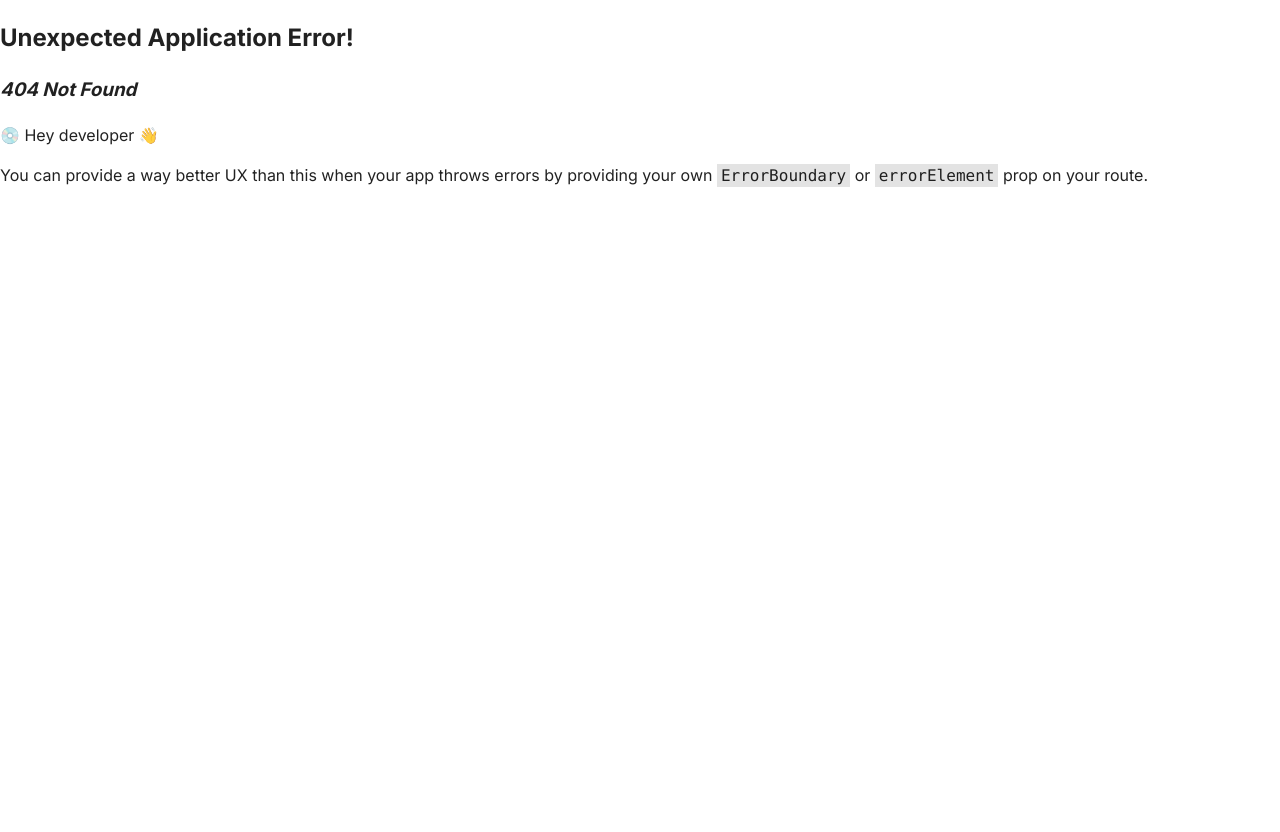
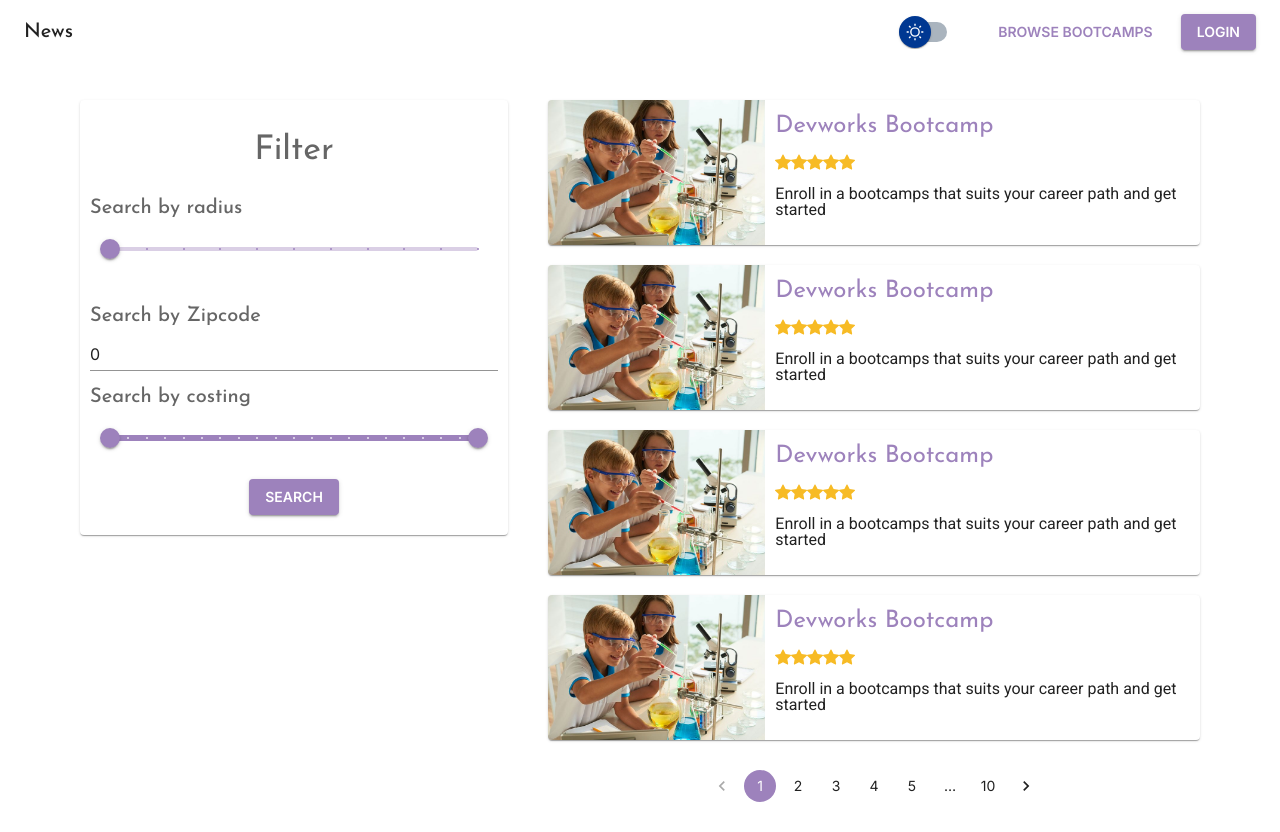
Before and after one commit to GolamMuid/DevTrain, a React (Create React App) app: page /bootcamps in a window 1280 px wide. Before the commit this address had no page. Before the commit the page ends 800 px from the top, so only its background shows below. Built offline with nearby package versions, Linux system fonts and the light colour scheme; a web font is replaced by a local one.

Commit message:
added tmp

```diff
--- /dev/null
+++ b/src/components/bootcamps/BootcampCard.js
@@ -0,0 +1,69 @@
+import styled from "@emotion/styled";
+import { Card, Typography } from "@mui/material";
+import { Box } from "@mui/system";
+import React from "react";
+import { BsStarFill } from "react-icons/bs";
+
+function BootcampCard() {
+	const BootcampCard = styled(Card)(({ theme }) => ({
+		marginBottom: "20px",
+		maxWidth: "100%",
+		"& img": {
+			maxWidth: "100%",
+			maxHeight: "300px",
+			objectFit: "contain",
+			borderRadius: "4px",
+			transition: "all 0.3s ease",
+			margin: "auto",
+			transform: "scale(1.1)",
+		},
+		"&:hover": {
+			"& img": {
+				transform: "scale(1.2)",
+			},
+		},
+	}));
+
+	return (
+		<BootcampCard>
+			<Box display="grid" gridTemplateColumns="1fr 2fr">
+				<Box
+					overflow="hidden"
+					display="flex"
+					alignItems="center"
+					justifyContent="center"
+					padding={{ xs: "0 10px", md: "0" }}
+				>
+					<img
+						src={`${process.env.PUBLIC_URL}/assets/images/class.jpg`}
+						alt="Bootcamp"
+					/>
+				</Box>
+				<Box padding="10px">
+					<Typography variant="h5" color="primary" padding="0 0 10px">
+						Devworks Bootcamp
+					</Typography>
+					<Typography color="warning.main">
+						<BsStarFill />
+						<BsStarFill />
+						<BsStarFill />
+						<BsStarFill />
+						<BsStarFill />
+					</Typography>
+					<Typography
+						fontFamily="Roboto"
+						fontWeight="400"
+						fontSize={{ xs: "1rem" }}
+						lineHeight="1"
+						color="text.primary"
+						padding="10px 0 0"
+					>
+						Enroll in a bootcamps that suits your career path and get started
+					</Typography>
+				</Box>
+			</Box>
+		</BootcampCard>
+	);
+}
+
+export default BootcampCard;
--- /dev/null
+++ b/src/components/bootcamps/Bootcamps.js
@@ -0,0 +1,127 @@
+import {
+	Button,
+	Card,
+	Pagination,
+	Paper,
+	Slider,
+	Stack,
+	TextField,
+	Typography,
+} from "@mui/material";
+import { Box } from "@mui/system";
+import React, { useState } from "react";
+import Container from "../../layouts/container/Container";
+import BootcampCard from "./BootcampCard";
+
+function Bootcamps() {
+	const [radiusValue, setRadiusValue] = useState(0);
+	const [zipValue, setZipValue] = useState(0);
+	const [cost, setCost] = useState([0, 20000]);
+
+	const handleRadiusChange = (event, newValue) => {
+		setRadiusValue(newValue);
+	};
+
+	const handleCostChange = (event, newValue) => {
+		setCost(newValue);
+	};
+
+	return (
+		<Box>
+			<Container>
+				<Box
+					padding="20px 0px"
+					display="grid"
+					gridTemplateColumns={{ xs: "1fr", md: "2fr 3fr" }}
+					gap="20px"
+				>
+					<Box padding="0px 10px">
+						<Paper sx={{ padding: "20px 10px", height: "fit-content" }}>
+							<Typography
+								variant="h4"
+								color="text.secondary"
+								padding="10px 0"
+								textAlign="center"
+							>
+								Filter
+							</Typography>
+							<Box>
+								<Typography
+									variant="h6"
+									color="text.secondary"
+									padding="10px 0"
+								>
+									Search by radius
+								</Typography>
+								<Box padding="0px 20px 20px">
+									<Slider
+										getAriaLabel={() => "Temperature range"}
+										value={radiusValue}
+										onChange={handleRadiusChange}
+										valueLabelDisplay="auto"
+										step={10}
+										marks
+										min={0}
+										max={100}
+										// getAriaValueText={valuetext}
+									/>
+								</Box>
+								<Typography
+									variant="h6"
+									color="text.secondary"
+									padding="10px 0"
+								>
+									Search by Zipcode
+								</Typography>
+								<TextField
+									variant="standard"
+									size="small"
+									fullWidth
+									value={zipValue}
+									type="number"
+									onChange={(e) => setZipValue(e.target.value)}
+								/>
+								<Typography
+									variant="h6"
+									color="text.secondary"
+									padding="10px 0"
+								>
+									Search by costing
+								</Typography>
+								<Box padding="0px 20px 20px">
+									<Slider
+										getAriaLabel={() => "Temperature range"}
+										value={cost}
+										onChange={handleCostChange}
+										valueLabelDisplay="auto"
+										step={1000}
+										marks
+										min={0}
+										max={20000}
+										// getAriaValueText={valuetext}
+									/>
+								</Box>
+								<Stack alignItems="center">
+									<Button variant="contained"> Search </Button>
+								</Stack>
+							</Box>
+						</Paper>
+					</Box>
+					<Box padding="0px 10px">
+						<Box>
+							<BootcampCard />
+							<BootcampCard />
+							<BootcampCard />
+							<BootcampCard />
+							<Box padding="10px" display="flex" justifyContent="center">
+								<Pagination count={10} color="primary" />
+							</Box>
+						</Box>
+					</Box>
+				</Box>
+			</Container>
+		</Box>
+	);
+}
+
+export default Bootcamps;
--- a/src/components/home/reviews/ReviewModel.js
+++ b/src/components/home/reviews/ReviewModel.js
@@ -7,7 +7,7 @@ function ReviewModel() {
 	return (
 		<Card sx={{ backgroundColor: "primary.main" }}>
 			<CardContent sx={{ padding: "20px 10px" }}>
-				<Typography textAlign="center" padding="10px" color="#FFE779">
+				<Typography textAlign="center" padding="10px" color="warning.main">
 					<BsStarFill />
 					<BsStarFill />
 					<BsStarFill />
--- a/src/components/home/Bootcamp/Bootcamps.js
+++ b/src/components/home/tmp/Bootcamps.js
@@ -37,7 +37,7 @@ function Bootcamps() {
 							color="text.primary"
 							sx={{ lineHeight: "1.3" }}
 						>
-							Enroll in a bootcamps that suits your career path
+							Enroll in a bootcamp that suits your career path
 							<br />
 							and get started
 						</Typography>
--- a/src/layouts/container/Container.js
+++ b/src/layouts/container/Container.js
@@ -1,5 +1,5 @@
 import { Box } from "@mui/system";
-import React, { Children } from "react";
+import React from "react";
 
 function Container({ children }) {
 	return (
--- /dev/null
+++ b/src/pages/bootcamps/BootcampsPage.js
@@ -0,0 +1,12 @@
+import React from "react";
+import Bootcamps from "../../components/bootcamps/Bootcamps";
+
+function BootcampsPage() {
+	return (
+		<div>
+			<Bootcamps />
+		</div>
+	);
+}
+
+export default BootcampsPage;
--- a/src/pages/homepage/Homepage.js
+++ b/src/pages/homepage/Homepage.js
@@ -1,7 +1,7 @@
 import React from "react";
 import Features from "../../components/home/Features";
+import Bootcamps from "../../components/home/tmp/Bootcamps";
 import Hero from "../../components/home/Hero";
-import Bootcamps from "../../components/home/bootcamp/Bootcamps";
 import Container from "../../layouts/container/Container";
 import Reviews from "../../components/home/reviews/Reviews";
 
--- a/src/routes/Routes.js
+++ b/src/routes/Routes.js
@@ -1,5 +1,6 @@
 import { createBrowserRouter } from "react-router-dom";
 import Main from "../layouts/main/Main";
+import BootcampsPage from "../pages/bootcamps/BootcampsPage";
 import Homepage from "../pages/homepage/Homepage";
 
 const router = createBrowserRouter([
@@ -10,6 +11,10 @@ const router = createBrowserRouter([
 				path: "/",
 				element: <Homepage />,
 			},
+			{
+				path: "/bootcamps",
+				element: <BootcampsPage />,
+			},
 		],
 	},
 ]);
```
Also changed, not shown: src/components/home/tmp/BootcampModel.js (renamed from src/components/home/Bootcamp/BootcampModel.js).
